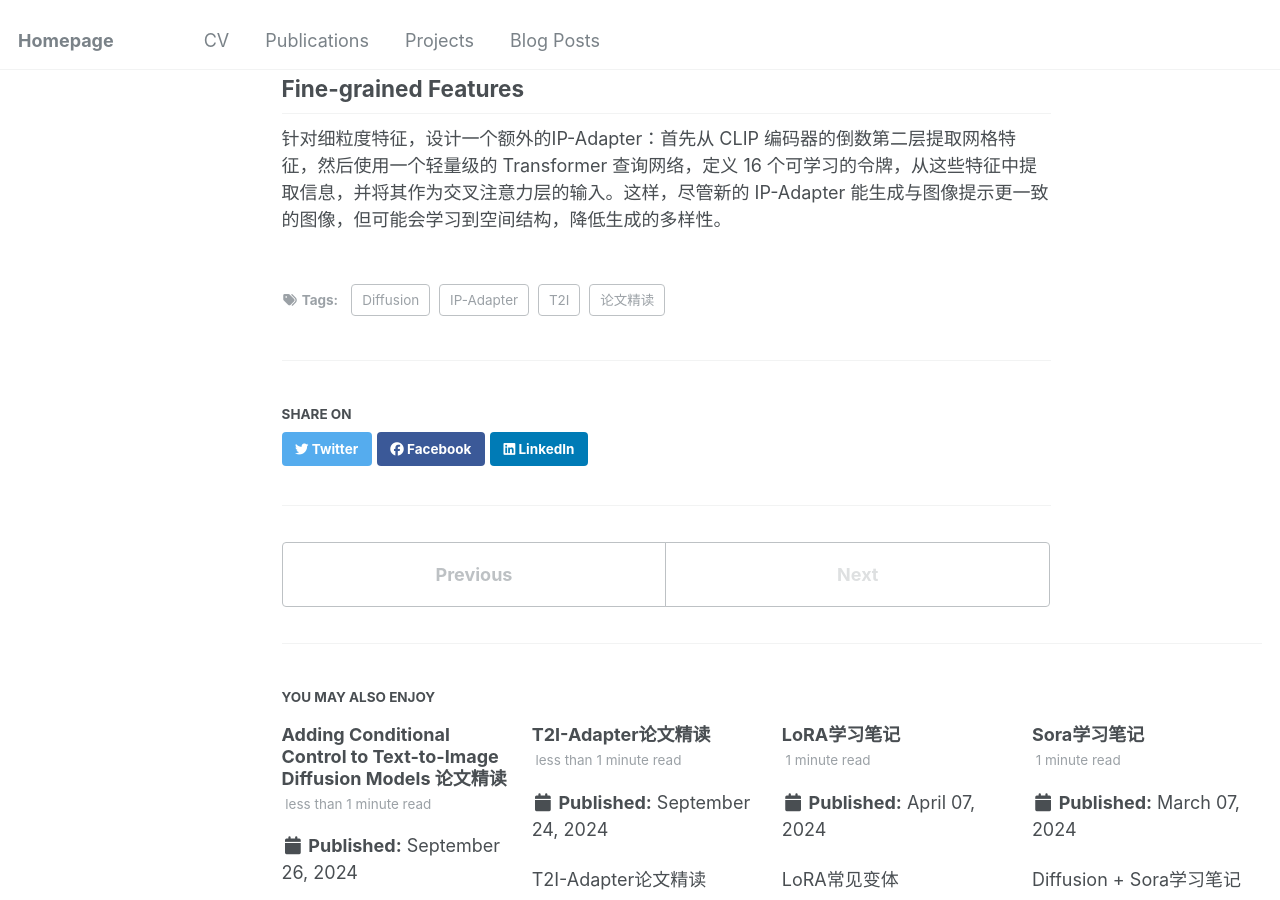
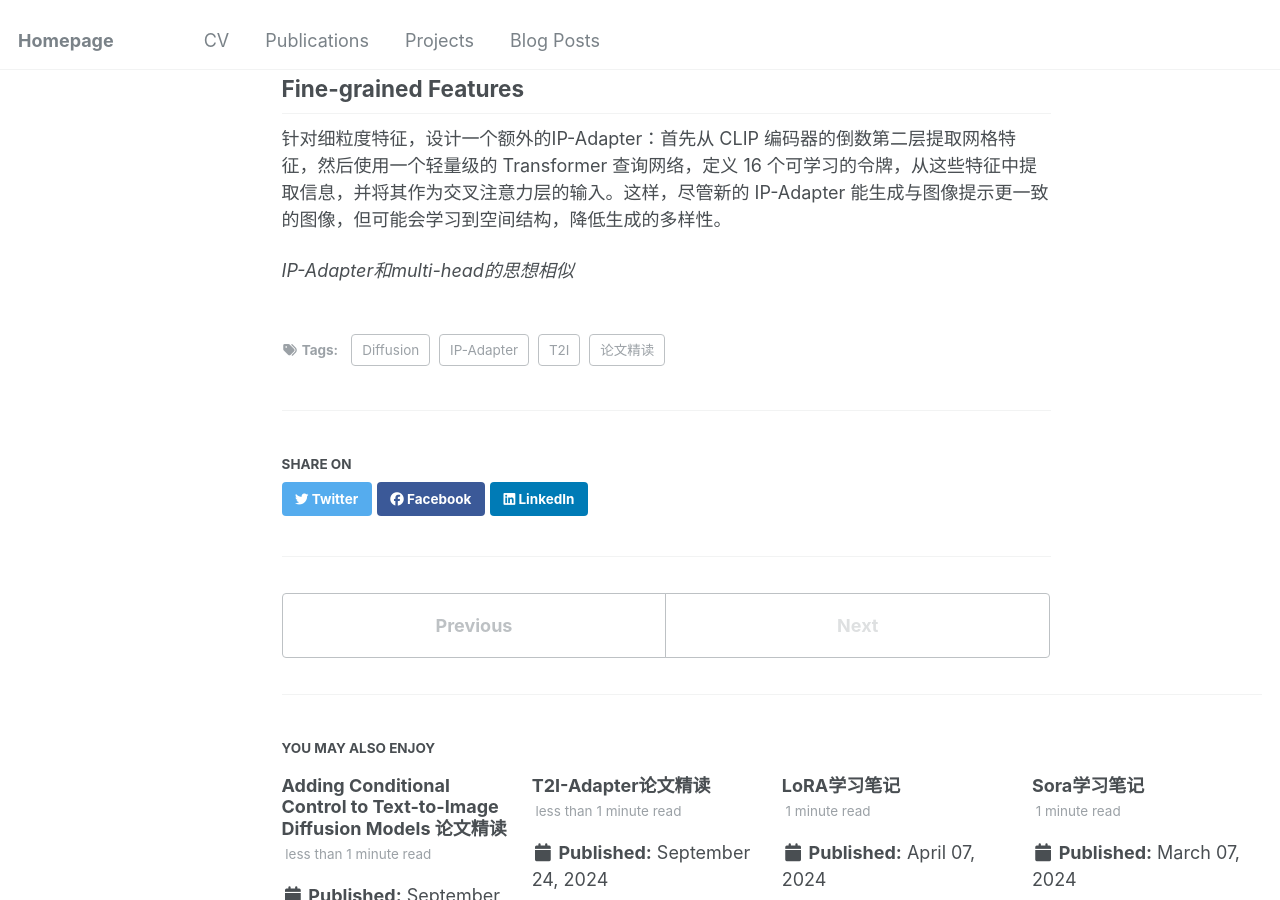
Before and after one commit to Ideny42/Ideny42.github.io, a Jekyll site: the page built from _posts/2024-10-03-blog-post-27.md, in a window 1280 px wide and 900 px high, scrolled down 1630 px. Built offline with Jekyll 4.4.1, drawn with Linux system fonts in a browser that asks for light colours.

Commit message:
Update 2024-10-03-blog-post-27.md

```diff
--- a/_posts/2024-10-03-blog-post-27.md
+++ b/_posts/2024-10-03-blog-post-27.md
@@ -48,3 +48,5 @@ $$
 
 ## Fine-grained Features
 针对细粒度特征，设计一个额外的IP-Adapter：首先从 CLIP 编码器的倒数第二层提取网格特征，然后使用一个轻量级的 Transformer 查询网络，定义 16 个可学习的令牌，从这些特征中提取信息，并将其作为交叉注意力层的输入。这样，尽管新的 IP-Adapter 能生成与图像提示更一致的图像，但可能会学习到空间结构，降低生成的多样性。
+
+*IP-Adapter和multi-head的思想相似*
```
